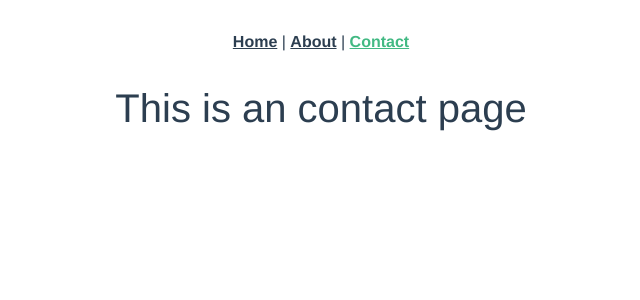
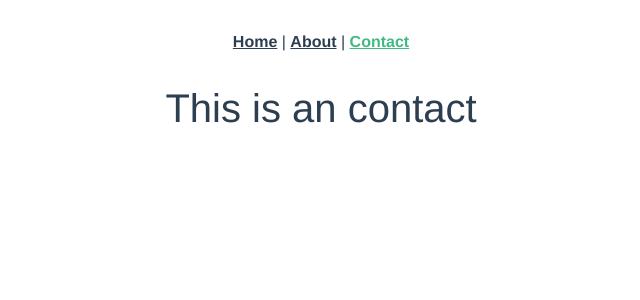
Before and after one commit to breugeldaan06/Front-end-T10, a Vue app: page /contact in a window 1280 px wide. Shown: the top 300 px of the page, without its empty margins (319-959 px from the left). Built offline with nearby package versions, Linux system fonts and the light colour scheme.

Commit message:
Test commit

```diff
--- a/src/views/ContactView.vue
+++ b/src/views/ContactView.vue
@@ -1,5 +1,5 @@
 <template>
     <div class="contact">
-      <h1>This is an contact page</h1>
+      <h1>This is an contact </h1>
     </div>
   </template>
```
